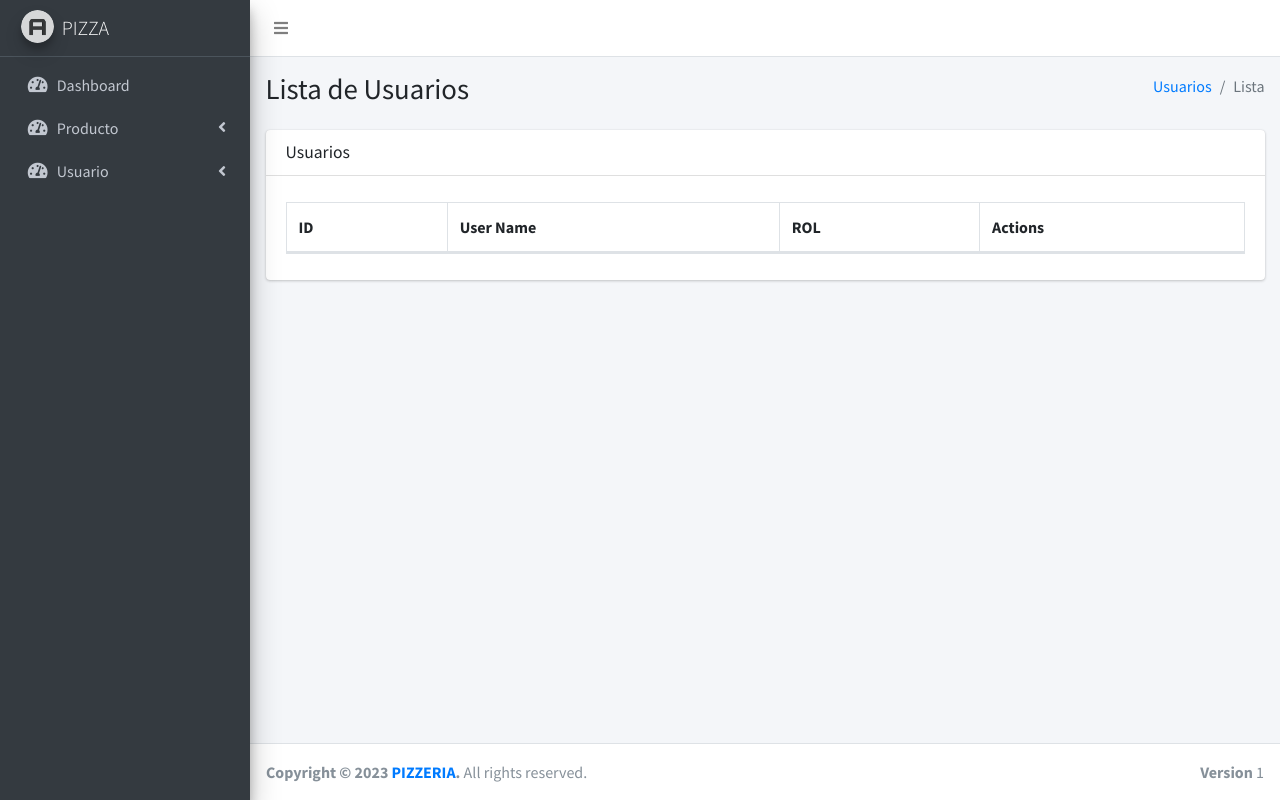
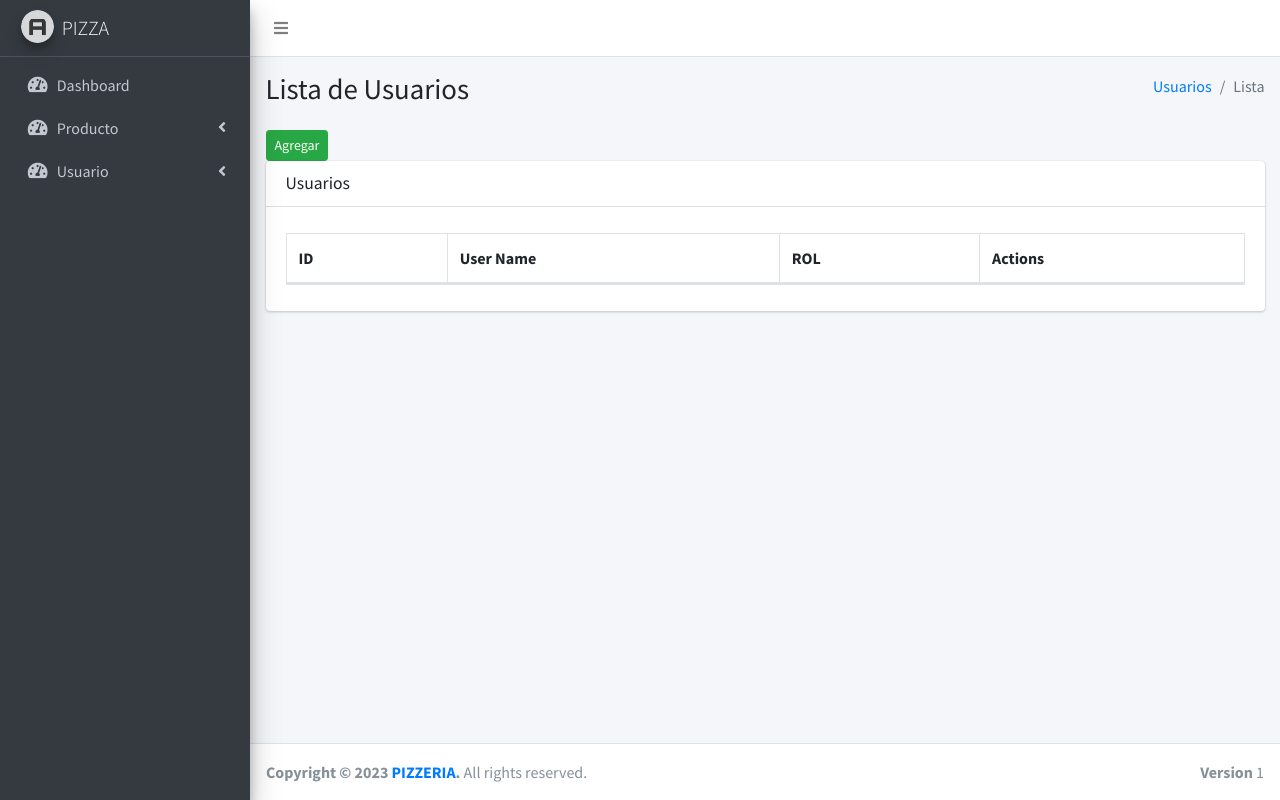
Before and after one commit to Ranma84/pizzeria, a PHP site: page /pizzeria/index.php?controller=UserController in a window 1280 px wide. Run offline with PHP 8.4, Linux system fonts and the light colour scheme; data comes from the database, SQL or seed files in the repository; data that the repository does not hold is empty; some libraries are stand-ins or nearby versions.

Commit message:
Usuario
usuarios

```diff
--- a/views/users/index.php
+++ b/views/users/index.php
@@ -37,6 +37,9 @@
 
     <section class="content">
       <div class="container-fluid">
+      <div class="box-tools">
+                    <a href="<?=  BASE_URL ; ?>/index.php?controller=UserController&action=create" class="btn btn-success btn-sm">Agregar</a>
+              </div>
         <div class="row">
           <div class="col-12">
             <div class="card">
@@ -63,7 +66,7 @@
                      <td><?= $valor['name'] ?></td>
                      <td>
                         <a href="<?=  BASE_URL ; ?>/index.php?controller=UserController&action=show&userId=<?= $valor['id'] ?>" class="btn btn-info btn-xs"><span class="fa fa-pencil"></span> Editar</a>
-                        <a href="<?=  BASE_URL ; ?>" class="btn btn-danger btn-xs"><span class="fa fa-trash"></span> Borrar</a>
+                        <a href="<?=  BASE_URL ; ?>/index.php?controller=UserController&action=delete&userId=<?= $valor['id'] ?>"" class="btn btn-danger btn-xs"><span class="fa fa-trash"></span> Borrar</a>
                       </td>
                      <?php
                     }
```
